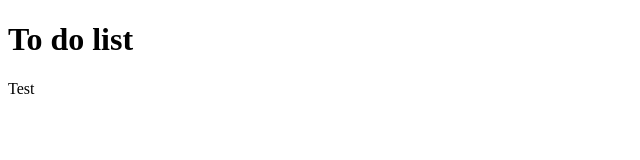
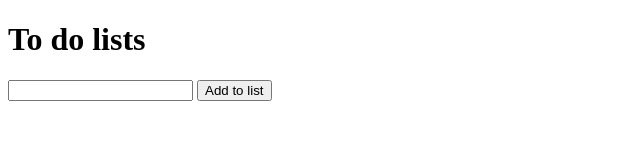
Before and after one commit to uknoiluv/uknoiluv.github.io, a plain HTML site: page index.html in a window 1280 px wide. Shown: the whole page, without its empty margins (0-640 px from the left). Drawn offline with Linux system fonts and the light colour scheme.

Commit message:
add interaction

```diff
--- a/index.html
+++ b/index.html
@@ -5,9 +5,13 @@
     </head>
     <body>
         <h1>
-            To do list
+            To do lists
         </h1>
-        <div id='selector'>
+        <input id='todo-input' type='text'></input>
+        <button id='todo-button'>Add to list</button>
+        <div>
+            <ul id='todo-list'>
+            </ul>
         </div>
         <script src='index.js'></script>
     </body>
--- a/index.js
+++ b/index.js
@@ -1,2 +1,6 @@
 
-document.getElementById('selector').innerHTML = 'Test';
+var todoInput = document.getElementById('todo-input');
+var todoButton = document.getElementById('todo-button');
+todoButton.addEventListener('click', function (e) {
+  console.log('todoInput value', todoInput.value);
+});
```
